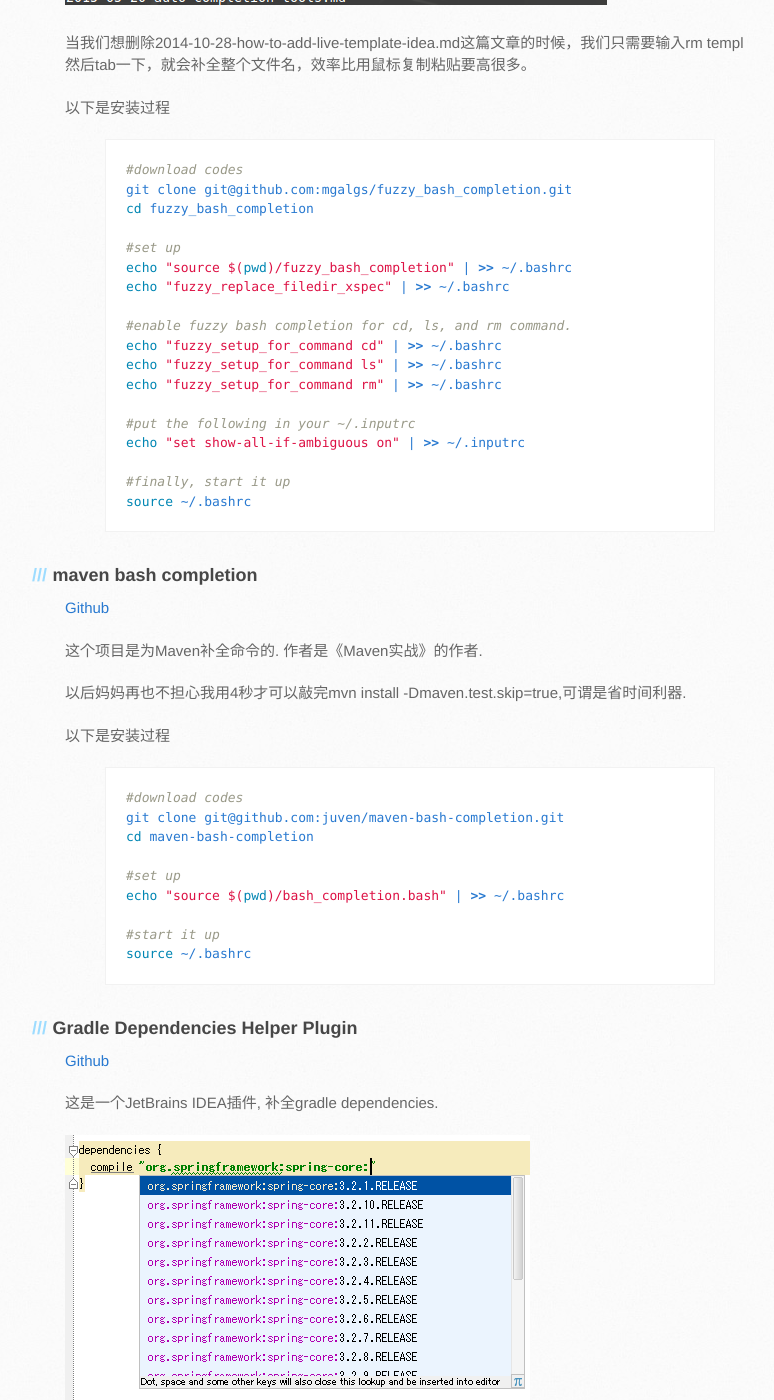
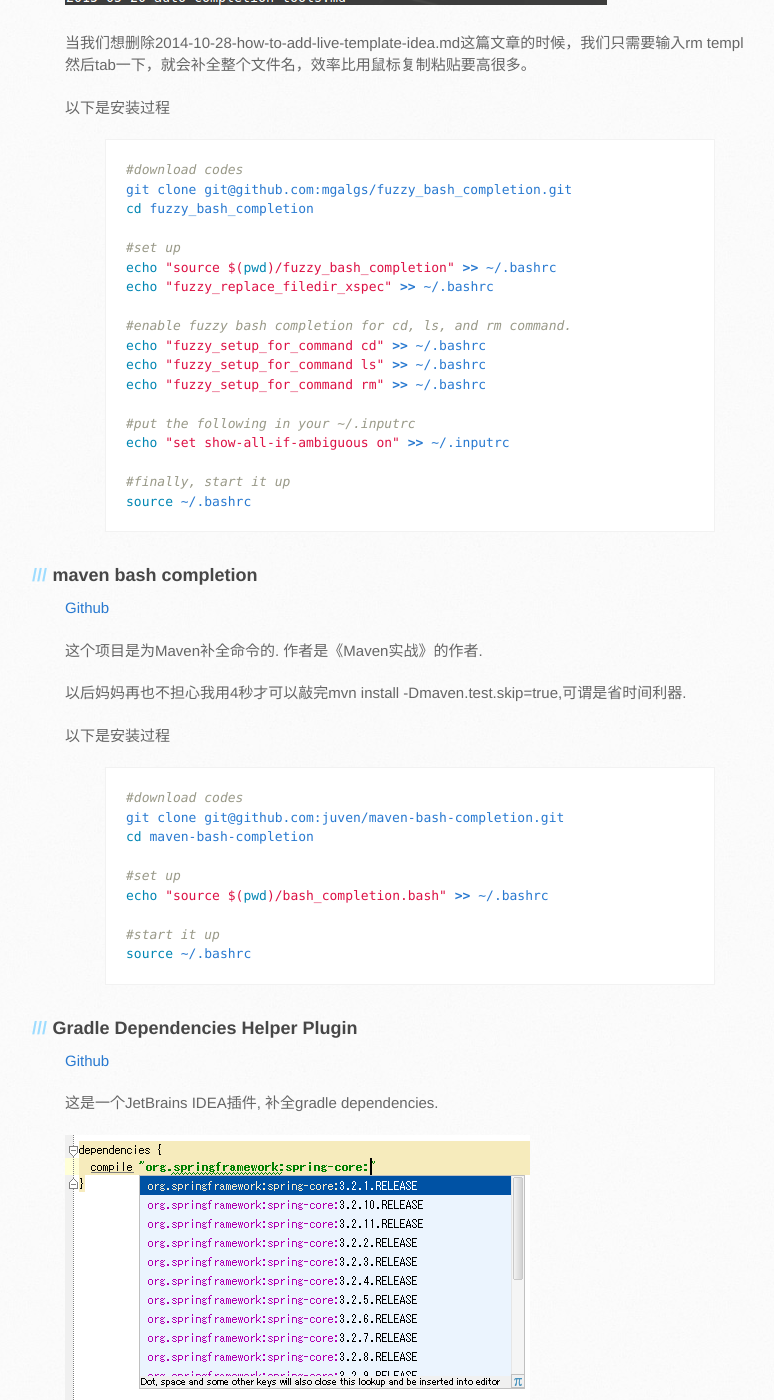
Before and after one commit to WalterInSH/walterinsh.github.io, a Jekyll site: the page built from _posts/2015-05-20-auto-completion-tools.md, in a window 1280 px wide and 1400 px high, scrolled down 1006 px. Shown: the whole window, without its empty margins (105-879 px from the left). Built offline with Jekyll 4.4.1, drawn with Linux system fonts in a browser that asks for light colours; some web fonts are replaced; Markdown is read by kramdown in place of the engine named in the settings; comment, search, counter and statistics services are not loaded.

Commit message:
fix code error

```diff
--- a/_posts/2015-05-20-auto-completion-tools.md
+++ b/_posts/2015-05-20-auto-completion-tools.md
@@ -27,16 +27,16 @@ git clone git@github.com:mgalgs/fuzzy_bash_completion.git
 cd fuzzy_bash_completion
 
 #set up
-echo "source $(pwd)/fuzzy_bash_completion" | >> ~/.bashrc
-echo "fuzzy_replace_filedir_xspec" | >> ~/.bashrc
+echo "source $(pwd)/fuzzy_bash_completion" >> ~/.bashrc
+echo "fuzzy_replace_filedir_xspec" >> ~/.bashrc
 
 #enable fuzzy bash completion for cd, ls, and rm command.
-echo "fuzzy_setup_for_command cd" | >> ~/.bashrc
-echo "fuzzy_setup_for_command ls" | >> ~/.bashrc
-echo "fuzzy_setup_for_command rm" | >> ~/.bashrc
+echo "fuzzy_setup_for_command cd" >> ~/.bashrc
+echo "fuzzy_setup_for_command ls" >> ~/.bashrc
+echo "fuzzy_setup_for_command rm" >> ~/.bashrc
 
 #put the following in your ~/.inputrc
-echo "set show-all-if-ambiguous on" | >> ~/.inputrc
+echo "set show-all-if-ambiguous on" >> ~/.inputrc
 
 #finally, start it up
 source ~/.bashrc
@@ -57,7 +57,7 @@ git clone git@github.com:juven/maven-bash-completion.git
 cd maven-bash-completion
 
 #set up
-echo "source $(pwd)/bash_completion.bash" | >> ~/.bashrc
+echo "source $(pwd)/bash_completion.bash" >> ~/.bashrc
 
 #start it up
 source ~/.bashrc
```
